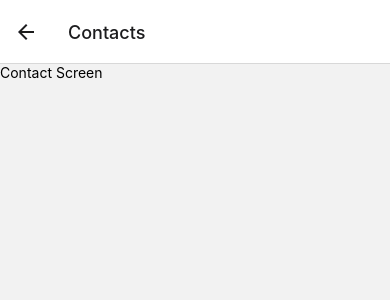
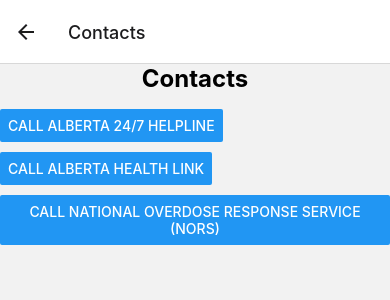
Before and after one commit to yvashisht/HealthGuard-Hackathon, a React Native app: screen /Contacts in a window 390 px wide. Shown: the top 300 px of the page. Built offline with nearby package versions, Linux system fonts and the light colour scheme; what tailwind-rn would draw is missing.

Commit message:
feat: in Contacts, added ability to call specific resources

```diff
--- a/screens/ContactsScreen.tsx
+++ b/screens/ContactsScreen.tsx
@@ -1,15 +1,103 @@
 // screens/ContactScreen.tsx
-import React from 'react';
-import { View, Text, StyleSheet } from 'react-native';
+import React from "react";
+import {
+  View,
+  Text,
+  StyleSheet,
+  ScrollView,
+  TouchableOpacity,
+  Alert,
+  Linking,
+} from "react-native";
 
-import { Button } from 'react-native';
+import { Button } from "react-native";
 
-const HomeScreen = ({navigation}) => {
+interface ListItemProps {
+  text: string;
+  onPress: () => void;
+}
+
+const ListItem: React.FC<ListItemProps> = ({ text, onPress }) => {
   return (
-    <View>
-      <Text>Contact Screen</Text>
+    <TouchableOpacity onPress={onPress}>
+      <Text style={styles.item}>{text}</Text>
+    </TouchableOpacity>
+  );
+};
+
+const HomeScreen = ({ navigation }) => {
+  // Define your dictionary of contacts with names as keys and phone numbers as values
+  const contactNumbers = {
+    "Alberta 24/7 Helpline": "18773032642",
+    "Alberta Health Link": "811",
+    "National Overdose Response Service (NORS)": "18886886677",
+    // Add more contacts as needed
+    // this is added to a scrollable list, so can make as long as we can
+  };
+
+  const handlePhoneCall = (contactName, phoneNumber) => {
+    Alert.alert(
+      "Confirm Call",
+      `Are you sure you want to call ${contactName}?\nPhone number: ${phoneNumber}`,
+      [
+        {
+          text: "Cancel",
+          style: "cancel",
+        },
+        {
+          text: "Call",
+          onPress: () => Linking.openURL(`tel:${phoneNumber}`),
+        },
+      ],
+      { cancelable: true }
+    );
+  };
+
+  // Function to handle the button press for a specific contact
+  const handleItemClick = (contactName) => {
+    const phoneNumber = contactNumbers[contactName];
+    if (phoneNumber) {
+      handlePhoneCall(contactName, phoneNumber);
+    } else {
+      Alert.alert("Error", "Contact not found!");
+    }
+  };
+
+  return (
+    <View style={styles.container}>
+      <Text style={styles.header}>Contacts</Text>
+      <ScrollView contentContainerStyle={styles.listContainer}>
+        {Object.keys(contactNumbers).map((contactName) => (
+          <View key={contactName} style={{ marginBottom: 10 }}>
+            <Button
+              title={`Call ${contactName}`}
+              onPress={() => handleItemClick(contactName)}
+            />
+          </View>
+        ))}
+      </ScrollView>
     </View>
   );
 };
 
+const styles = StyleSheet.create({
+  container: {
+    flex: 1,
+    alignItems: "center",
+    justifyContent: "center",
+  },
+  header: {
+    fontSize: 24,
+    fontWeight: "bold",
+    marginBottom: 16,
+  },
+  listContainer: {
+    alignItems: "flex-start",
+  },
+  item: {
+    fontSize: 18,
+    marginBottom: 8,
+  },
+});
+
 export default HomeScreen;
```
